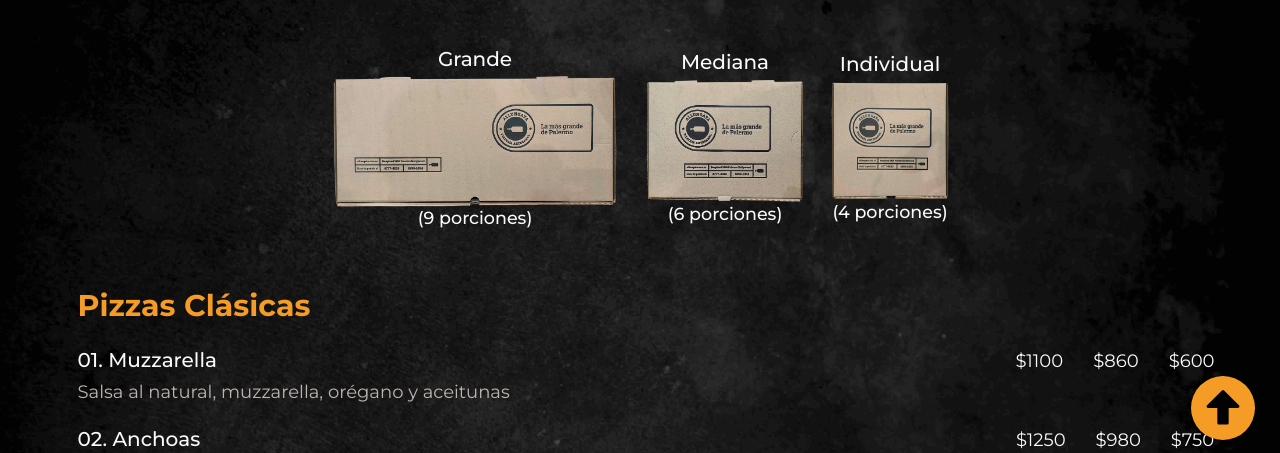
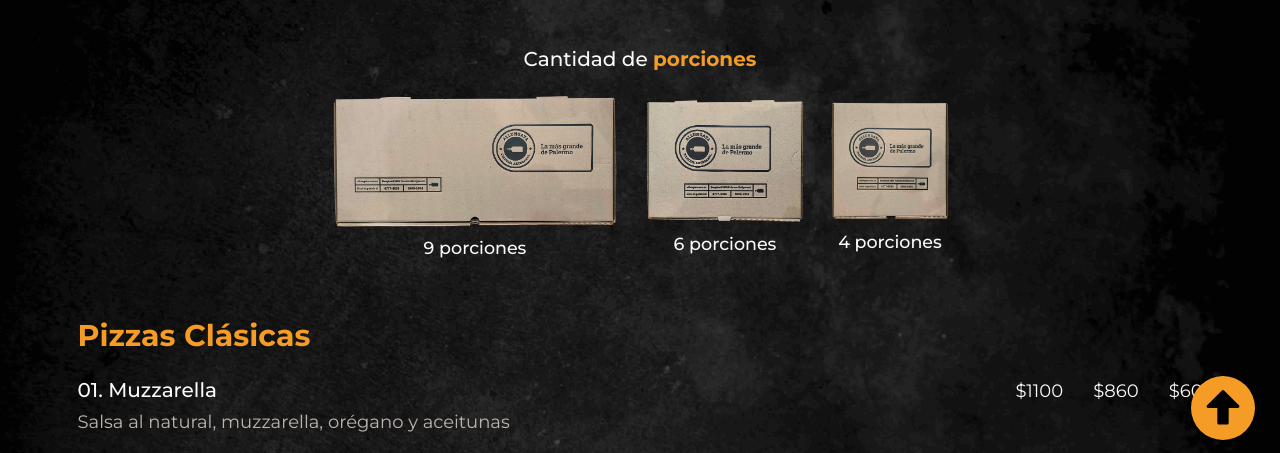
Before and after one commit to AlanMFlores/pizzeria-alanflores-coderhouse, a website: page pages/menu.html in a window 1280 px wide. Shown: the part 335-788 px from the top of the page. Drawn offline with Linux system fonts and the light colour scheme.

Commit message:
Tamaños de pizzas en menu

```diff
--- a/pages/menu.html
+++ b/pages/menu.html
@@ -61,21 +61,20 @@
         <section class="menu container">
             <h1 class="menu-title fw-bold">Menú Allungata</h1>
 
+            <h2 class="pizzas-sizes">Cantidad de <b>porciones</b></h2>
+
             <div class="box-sizes">
                 <div class="box box-sizes-large">
-                    <h2>Grande</h2>
                     <img src="../images/pizzas/caja-mediometro.png" alt="caja individual de pizza">
-                    <h3>(9 porciones)</h3>
+                    <h3>9 porciones</h3>
                 </div>
                 <div class="box box-sizes-medium">
-                    <h2>Mediana</h2>
                     <img src="../images/pizzas/caja-mediana.png" alt="caja individual de pizza">
-                    <h3>(6 porciones)</h3>
+                    <h3>6 porciones</h3>
                 </div>
                 <div class="box box-sizes-small">
-                    <h2>Individual</h2>
                     <img src="../images/pizzas/caja-individual.png" alt="caja individual de pizza">
-                    <h3>(4 porciones)</h3>
+                    <h3>4 porciones</h3>
                 </div>
             </div>
 
--- a/scss/_breakpoints.scss
+++ b/scss/_breakpoints.scss
@@ -110,7 +110,6 @@
     .box-sizes {
         flex-direction: row;
         align-items: center;
-        justify-content: center;
     }
 }
 
--- a/scss/_menu.scss
+++ b/scss/_menu.scss
@@ -12,6 +12,16 @@ table {
 
 /* Box Sizes*/
 
+.pizzas-sizes {
+    font-size: $font-size-secondary-titles;
+    margin-bottom: $spacing-x-small;
+    text-align: center;
+
+    b {
+        color: $clr-secondary-color;
+    }
+}
+
 .box {
     display: flex;
     flex-direction: column;
@@ -19,6 +29,7 @@ table {
 
     img {
         object-fit: cover;
+        margin-bottom: 10px;
     }
 
     h4 {
@@ -29,6 +40,7 @@ table {
     &-sizes {
         display: flex;
         flex-direction: column;
+        justify-content: center;
         gap: 25px;
         margin-bottom: $spacing-small;
 
@@ -67,9 +79,9 @@ table {
 
 .menu {
     &-title {
+        text-align: center;
         font-size: $font-size-titles;
         margin-bottom: $spacing-small;
-        text-align: center;
     }
 
     &-category {
```
Also changed, not shown: css/main.css.
